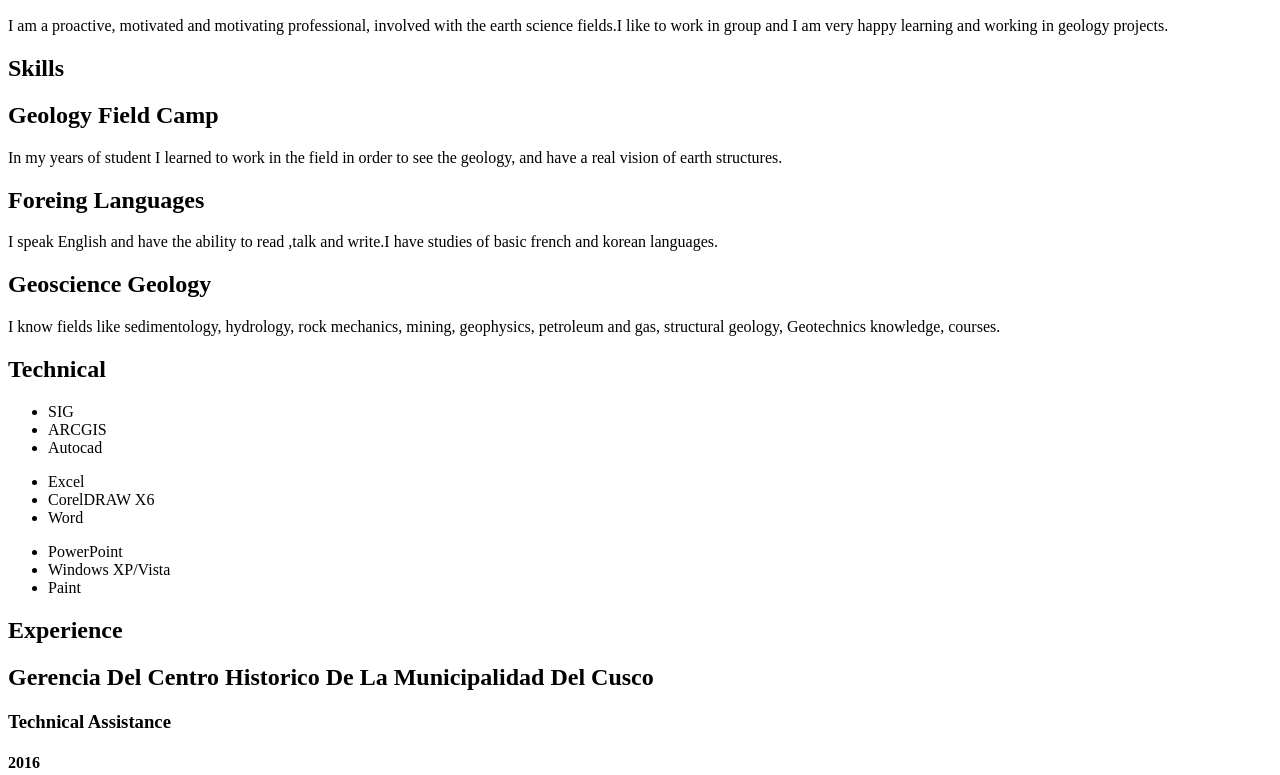
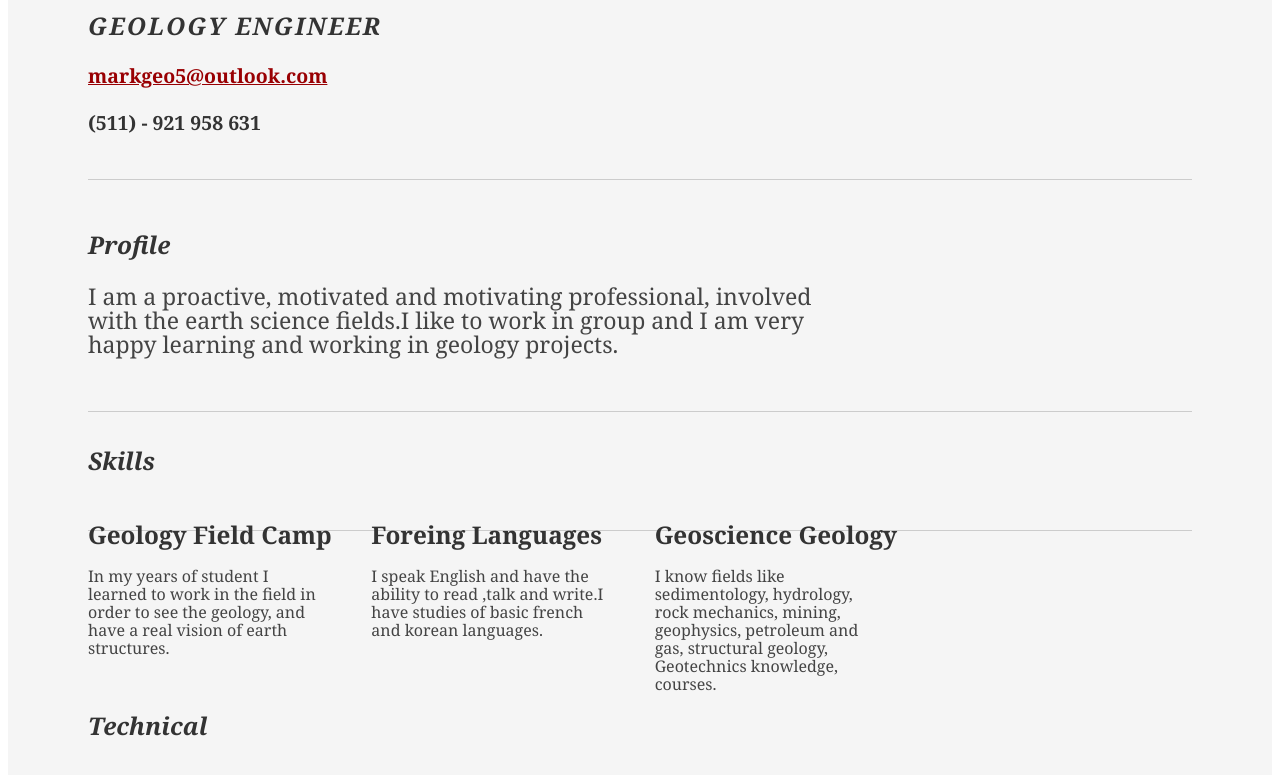
Before and after one commit to marcomattos/delete, a plain HTML site: page index.html in a window 1280 px wide. Shown: the part 226-1001 px from the top of the page. Drawn offline with Linux system fonts and the light colour scheme; a small style sheet from the web is missing.

Commit message:
Update index.html

```diff
--- a/index.html
+++ b/index.html
@@ -9,7 +9,7 @@
 	<meta name="description" content="" />
 
 	<link rel="stylesheet" type="text/css" href="http://yui.yahooapis.com/2.7.0/build/reset-fonts-grids/reset-fonts-grids.css" media="all" />
-	<link rel="stylesheet" type="text/css" href="main.css" media="all" />
+	<link rel="stylesheet" type="text/css" href="index.css" media="all" />
 
 </head>
 <body>
```
